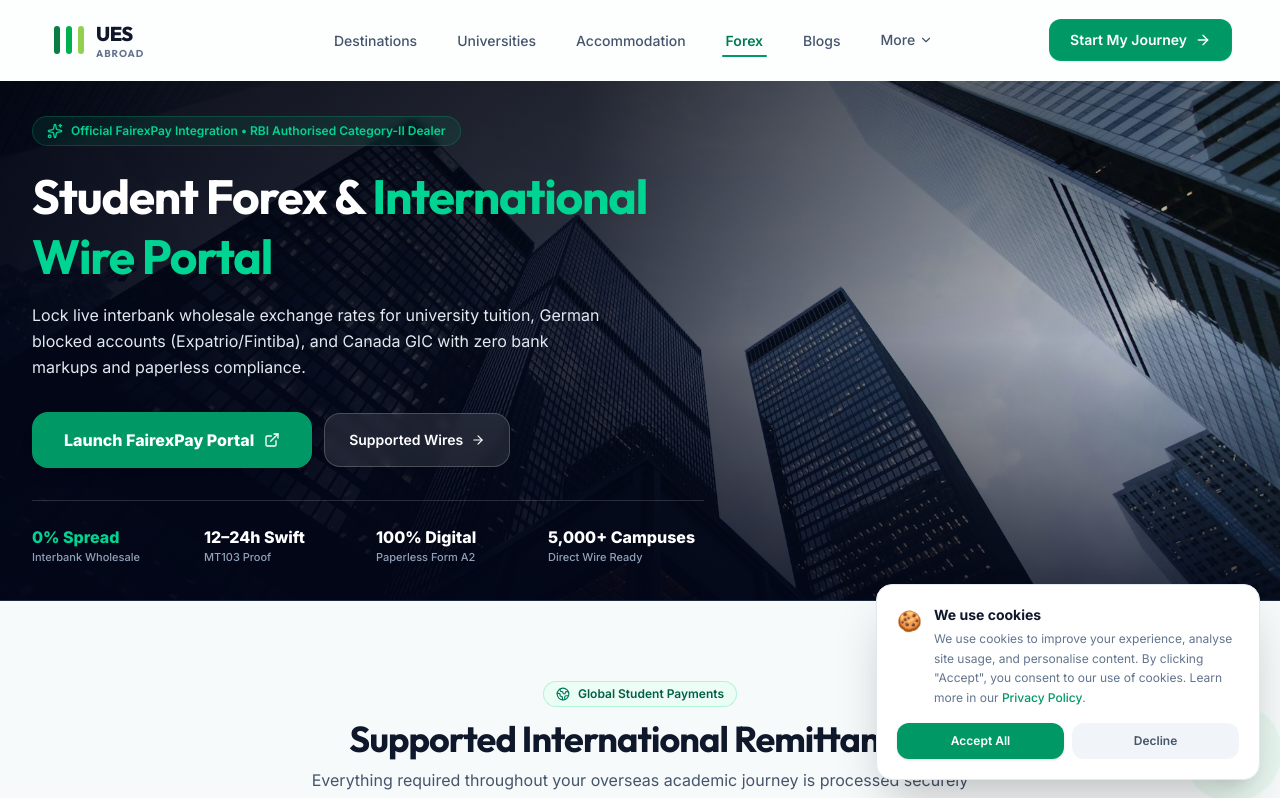
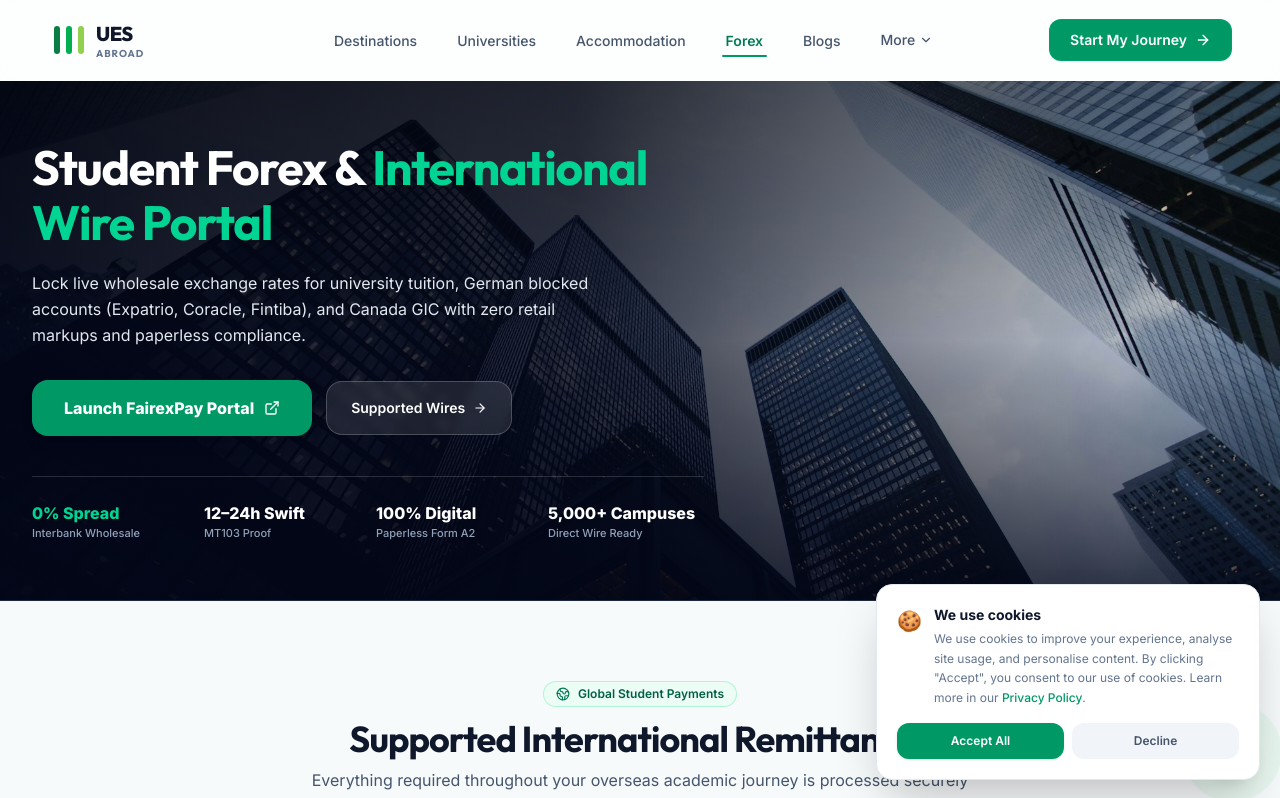
Before and after one commit to Athulkvs04/ues_abroad, a Next.js app: page /forex in a window 1280 px wide. Shown: the top 798 px of the page. Built offline with nearby package versions, Linux system fonts and the light colour scheme.

Commit message:
refactor: remove partner badge pill and sparkle icons, rebalance hero layout and verify service data accuracy

```diff
--- a/src/app/accommodation/page.tsx
+++ b/src/app/accommodation/page.tsx
@@ -7,14 +7,12 @@
   ShieldCheck,
   CheckCircle2,
   Clock,
-  Globe2,
   MapPin,
   ChevronDown,
   PhoneCall,
   HelpCircle,
   Eye,
   BadgePercent,
-  Sparkles,
   ArrowRight
 } from "lucide-react";
 import { PublicLayout } from "@/components/layout/PublicLayout";
@@ -134,24 +132,19 @@
           <div className="absolute inset-0 bg-gradient-to-t from-slate-950/75 via-transparent to-black/30" />
         </div>
 
-        <div className="container max-w-6xl mx-auto px-4 py-16 lg:py-20 relative z-10">
+        <div className="container max-w-6xl mx-auto px-4 py-20 lg:py-24 relative z-10">
           <div className="max-w-2xl">
-            <div className="inline-flex items-center gap-2 px-3.5 py-1.5 rounded-full bg-emerald-500/10 text-emerald-400 border border-emerald-500/25 text-xs font-semibold mb-5 backdrop-blur-xs">
-              <Sparkles className="w-4 h-4 text-emerald-400" />
-              <span>Official Amber Student Integration • 1M+ Verified Beds</span>
-            </div>
-
-            <h1 className="text-3xl sm:text-4xl lg:text-5xl font-extrabold text-white tracking-tight leading-tight">
+            <h1 className="text-3xl sm:text-4xl lg:text-5xl font-extrabold text-white tracking-tight leading-[1.15]">
               Pre-Book Verified Student Housing <br />
               <span className="text-emerald-400">Via Dedicated Amber Portal</span>
             </h1>
 
-            <p className="mt-4 text-sm sm:text-base text-slate-200 leading-relaxed font-normal max-w-xl">
+            <p className="mt-5 text-sm sm:text-base text-slate-200 leading-relaxed font-normal max-w-xl">
               Skip unverified classifieds and deposit fraud. Access 1M+ verified student rooms, private studios, and student residences near 5,000+ top campuses with guaranteed partner pricing.
             </p>
 
             {/* Direct Gateway Launch CTA Row */}
-            <div className="mt-8 flex flex-col sm:flex-row items-stretch sm:items-center gap-3 max-w-lg">
+            <div className="mt-8 flex flex-col sm:flex-row items-stretch sm:items-center gap-3.5 max-w-lg">
               <a
                 href={AMBER_PORTAL_URL}
                 target="_blank"
@@ -172,7 +165,7 @@
             </div>
 
             {/* Quick Metrics Bar directly on canvas */}
-            <div className="mt-8 pt-6 border-t border-white/15 grid grid-cols-2 sm:grid-cols-4 gap-4 text-slate-200 text-xs font-medium">
+            <div className="mt-10 pt-6 border-t border-white/15 grid grid-cols-2 sm:grid-cols-4 gap-4 text-slate-200 text-xs font-medium">
               <div>
                 <strong className="block text-white text-base font-extrabold">1,000,000+</strong>
                 <span className="text-slate-400 text-[11px]">Verified Beds</span>
--- a/src/app/forex/page.tsx
+++ b/src/app/forex/page.tsx
@@ -6,15 +6,9 @@
   ExternalLink,
   CheckCircle2,
   ArrowRight,
-  Clock,
   ChevronDown,
-  Building2,
   Globe2,
-  FileCheck,
   Percent,
-  Sparkles,
-  Zap,
-  ShieldCheck,
   PhoneCall
 } from "lucide-react";
 import { PublicLayout } from "@/components/layout/PublicLayout";
@@ -83,7 +77,7 @@
 const FAQS = [
   {
     q: "How does the dedicated FairexPay portal work?",
-    a: "UES Abroad has integrated directly with FairexPay (an RBI Authorised Dealer Category-II partner). When you launch the portal at uesabroad.fairexpay.com, you get real-time institutional wholesale exchange rates, paperless documentation, and direct remittance to your foreign university or blocked account provider."
+    a: "UES Abroad has partnered with FairexPay to provide students with a secure international wire portal. When you launch the portal at uesabroad.fairexpay.com, you access real-time wholesale exchange rates, paperless LRS documentation, and direct remittance to your foreign university or blocked account provider."
   },
   {
     q: "Why do we use the FairexPay portal instead of displaying rates here?",
@@ -137,24 +131,19 @@
           <div className="absolute inset-0 bg-gradient-to-t from-slate-950/75 via-transparent to-black/30" />
         </div>
 
-        <div className="container max-w-6xl mx-auto px-4 py-16 lg:py-20 relative z-10">
+        <div className="container max-w-6xl mx-auto px-4 py-20 lg:py-24 relative z-10">
           <div className="max-w-2xl">
-            <div className="inline-flex items-center gap-2 px-3.5 py-1.5 rounded-full bg-emerald-500/10 text-emerald-400 border border-emerald-500/25 text-xs font-semibold mb-5 backdrop-blur-xs">
-              <Sparkles className="w-4 h-4 text-emerald-400" />
-              <span>Official FairexPay Integration • RBI Authorised Category-II Dealer</span>
-            </div>
-
-            <h1 className="text-3xl sm:text-4xl lg:text-5xl font-extrabold text-white tracking-tight leading-tight">
+            <h1 className="text-3xl sm:text-4xl lg:text-5xl font-extrabold text-white tracking-tight leading-[1.15]">
               Student Forex &amp;{" "}
               <span className="text-emerald-400">International Wire Portal</span>
             </h1>
 
-            <p className="mt-4 text-sm sm:text-base text-slate-200 leading-relaxed font-normal max-w-xl">
-              Lock live interbank wholesale exchange rates for university tuition, German blocked accounts (Expatrio/Fintiba), and Canada GIC with zero bank markups and paperless compliance.
+            <p className="mt-5 text-sm sm:text-base text-slate-200 leading-relaxed font-normal max-w-xl">
+              Lock live wholesale exchange rates for university tuition, German blocked accounts (Expatrio, Coracle, Fintiba), and Canada GIC with zero retail markups and paperless compliance.
             </p>
 
             {/* Direct Gateway Launch CTA Row */}
-            <div className="mt-8 flex flex-col sm:flex-row items-stretch sm:items-center gap-3 max-w-lg">
+            <div className="mt-8 flex flex-col sm:flex-row items-stretch sm:items-center gap-3.5 max-w-lg">
               <a
                 href="https://uesabroad.fairexpay.com"
                 target="_blank"
@@ -175,7 +164,7 @@
             </div>
 
             {/* Quick Metrics Bar directly on canvas */}
-            <div className="mt-8 pt-6 border-t border-white/15 grid grid-cols-2 sm:grid-cols-4 gap-4 text-slate-200 text-xs font-medium">
+            <div className="mt-10 pt-6 border-t border-white/15 grid grid-cols-2 sm:grid-cols-4 gap-4 text-slate-200 text-xs font-medium">
               <div>
                 <strong className="block text-emerald-400 text-base font-extrabold">0% Spread</strong>
                 <span className="text-slate-400 text-[11px]">Interbank Wholesale</span>
```
